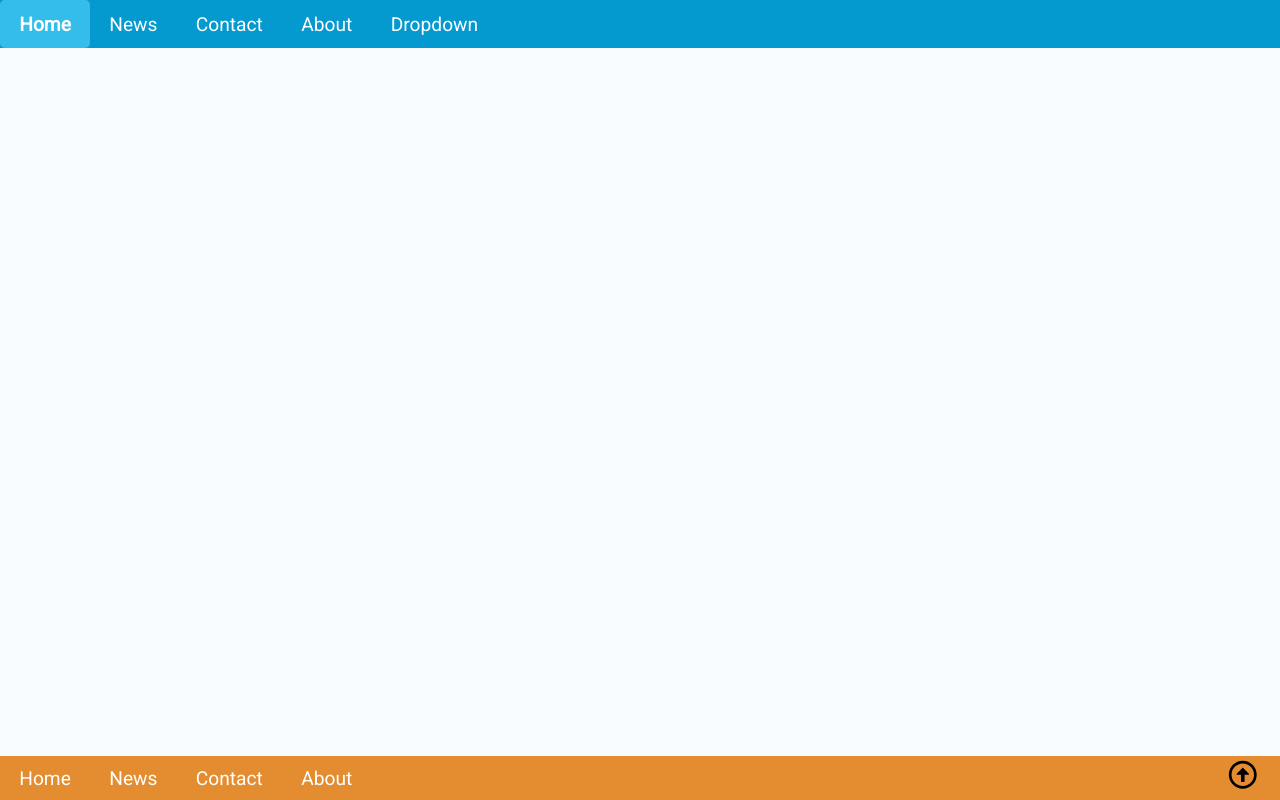
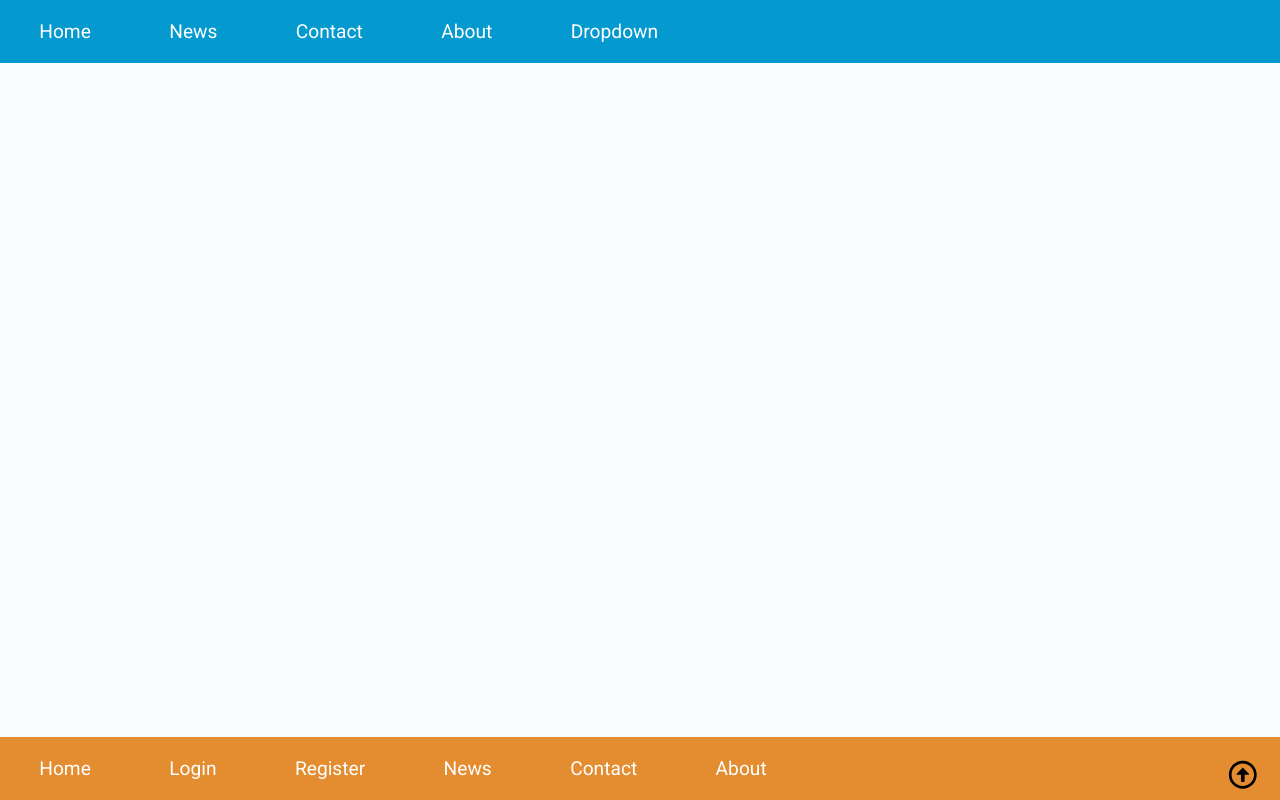
Before and after one commit to Trinitrotoluenisti/kevin, a Flask app: page / in a window 1280 px wide. Run offline with Flask 2, Linux system fonts and the light colour scheme; some libraries are stand-ins or nearby versions.

Commit message:
Minor changes

```diff
--- a/website/application/static/style/layout.css
+++ b/website/application/static/style/layout.css
@@ -22,7 +22,6 @@ body {
 	position: sticky;
 	top: 0;
 	width: 100%;
-	min-height: 6vh;
 	display: flex;
 	flex-direction: row;
 	align-items: center;
@@ -38,6 +37,8 @@ body {
 	padding-right: 1.5vw;
 	display: grid;
 	align-items: center;
+
+	margin: 2.5vh;
 }
 
 .navbar .button:hover {
@@ -57,7 +58,7 @@ body {
 
 .navbar .dropdown-content {
 	position: fixed;
-	top: 6vh;
+	top: 8vh;
 	display: none;
 	box-shadow: 0px 8px 16px 0px rgba(0,0,0,0.2);
 	background-color: #f9f9f9;
--- a/website/application/templates/layout.html
+++ b/website/application/templates/layout.html
@@ -45,7 +45,9 @@
 
 		{% if (footer | default("there", false)) %}
 			<nav class="footer">
-				<span class="button"><a href="#">Home</a></span>
+				<span class="button"><a href="..">Home</a></span>
+				<span class="button" class="ext"><a href="login">Login</a></span>
+				<span class="button" class="ext"><a href="register">Register</a></span>
 				<span class="button"><a href="#">News</a></span>
 				<span class="button"><a href="#">Contact</a></span>
 				<span class="button"><a href="#">About</a></span>
```
